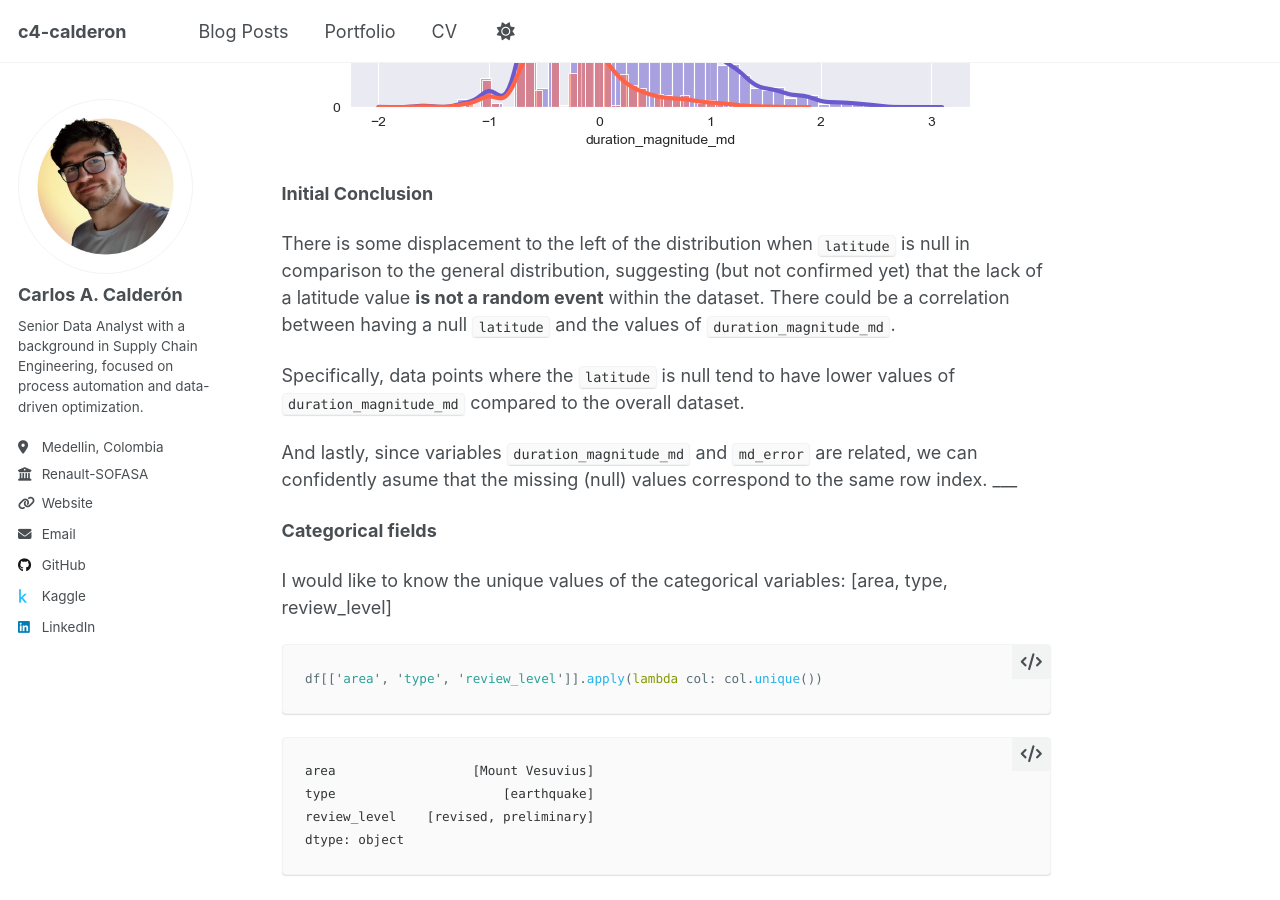
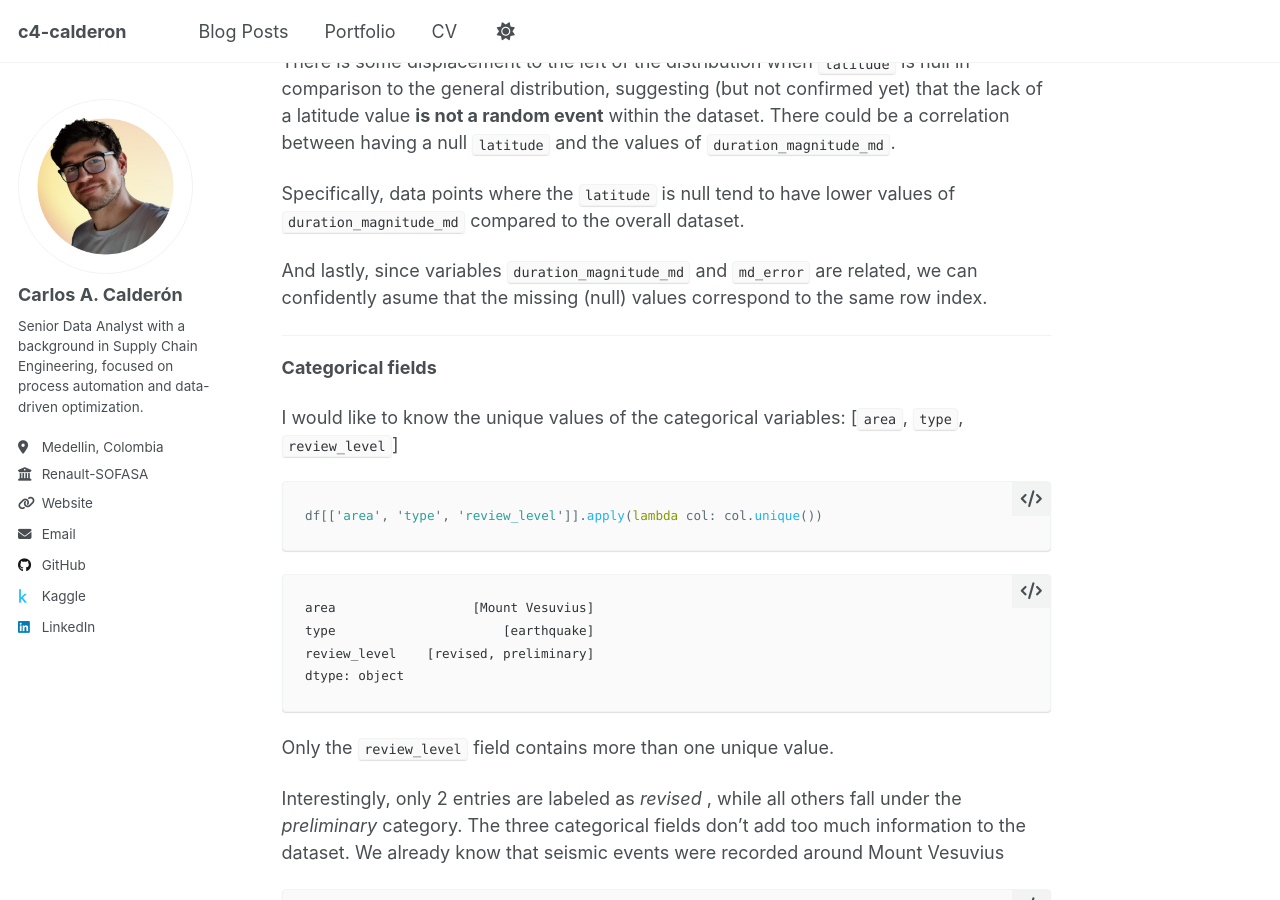
Before and after one commit to c4-calderon/c4-calderon.github.io, a Jekyll site: the page built from _posts/2025-07-03-Seismic-Events-at-Mount-Vesuvius.md, in a window 1280 px wide and 900 px high, scrolled down 9399 px. Built offline with Jekyll 4.4.1, drawn with Linux system fonts in a browser that asks for light colours; a script that is not in the unit is left out.

````diff
--- a/_posts/2025-07-03-Seismic-Events-at-Mount-Vesuvius.md
+++ b/_posts/2025-07-03-Seismic-Events-at-Mount-Vesuvius.md
@@ -453,7 +453,7 @@ display(df[df['latitude'].isnull()])
 
 
 
-![png]({{site.url}}/files/2025-07-03_Seismic-Events-at-Mount-Vesuvius_files/2025-07-03_Seismic-Events-at-Mount-Vesuvius_14_0.png)
+![png]({{site.url}}/files/2025-07-03-Seismic-Events-at-Mount-Vesuvius_files/2025-07-03_Seismic-Events-at-Mount-Vesuvius_14_0.png)
 
 
 
@@ -709,11 +709,12 @@ There is some displacement to the left of the distribution when `latitude` is nu
 Specifically, data points where the `latitude` is null tend to have lower values of `duration_magnitude_md` compared to the overall dataset.
 
 And lastly, since variables `duration_magnitude_md` and `md_error` are related, we can confidently asume that the missing (null) values correspond to the same row index.
-___
+
+---
 
 **Categorical fields**
 
-I would like to know the unique values of the categorical variables: [area, type, review_level]
+I would like to know the unique values of the categorical variables: [`area`, `type`, `review_level`]
 
 
 ```python
````
